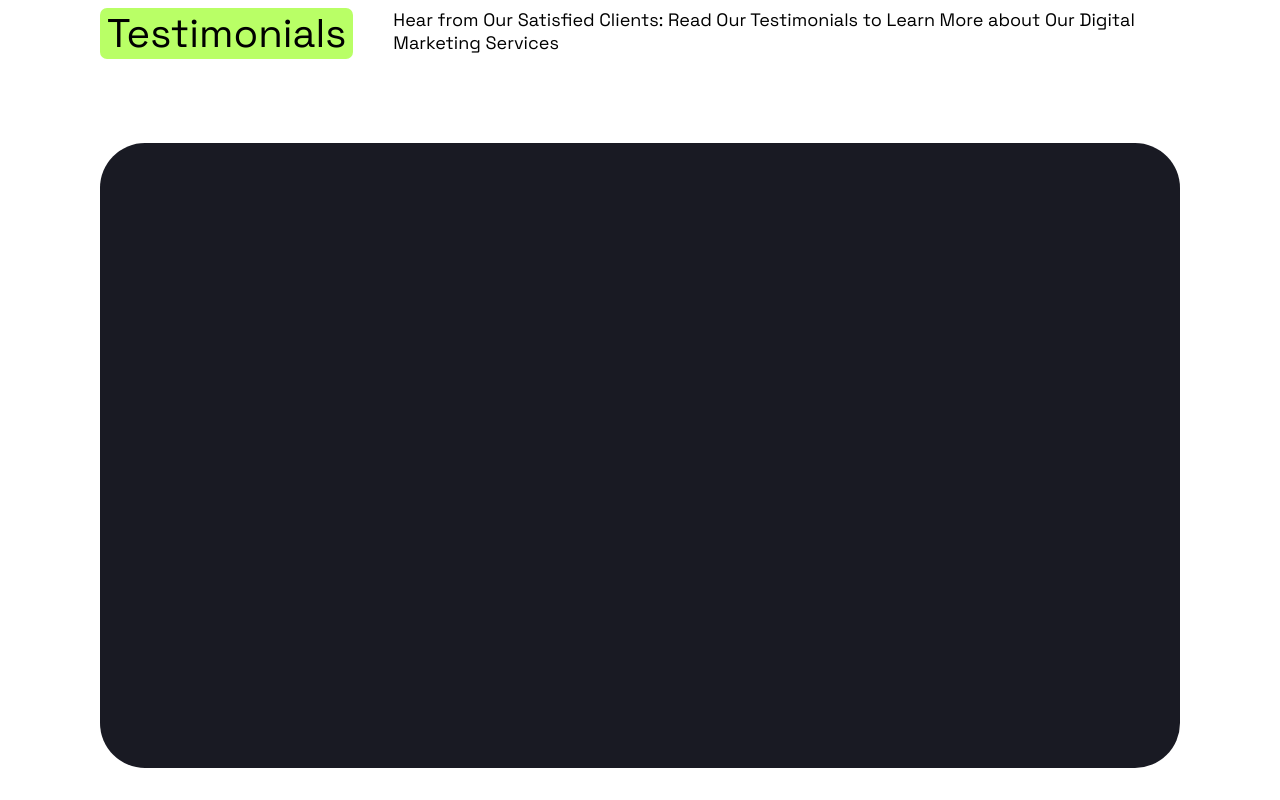
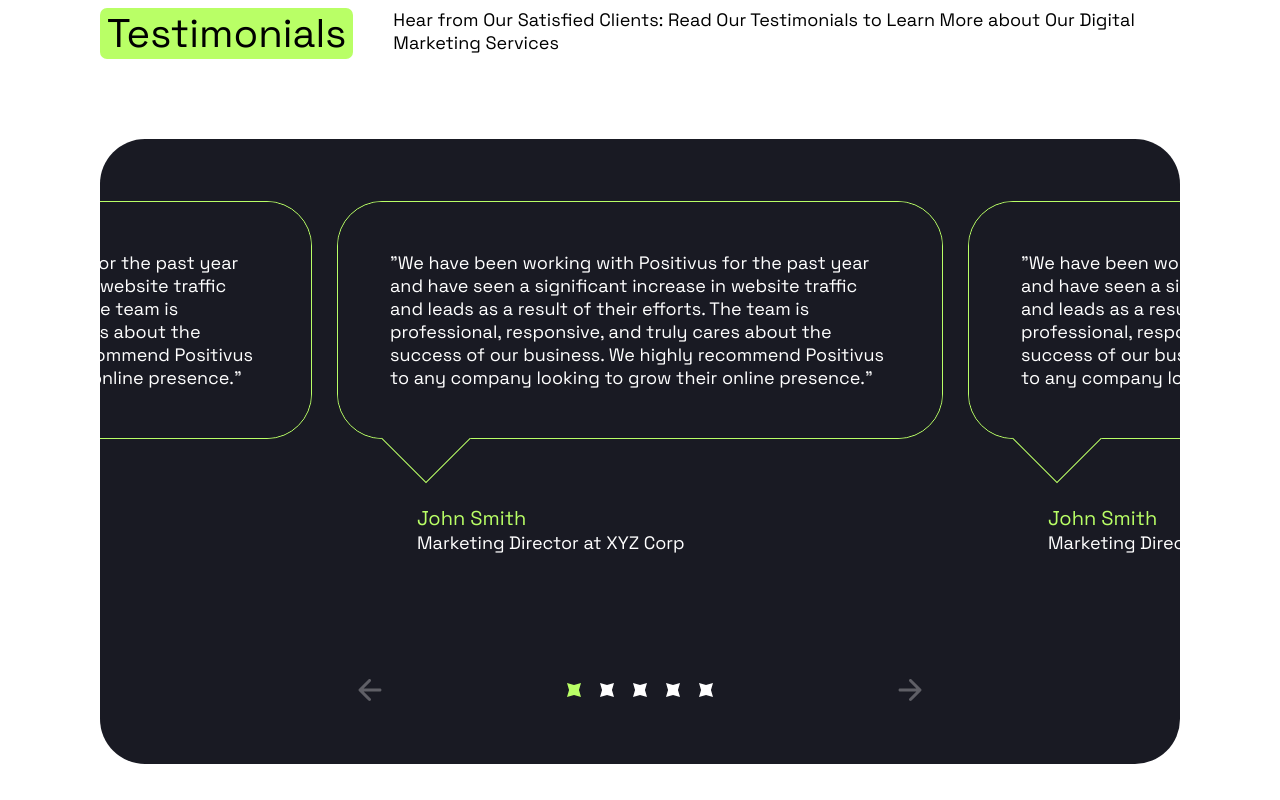
Before and after one commit to phurin-git/positivus, a Next.js app: page / in a window 1280 px wide. Shown: the part 6160-6960 px from the top of the page. Built offline with nearby package versions, Linux system fonts and the light colour scheme.

Commit message:
Update commit

```diff
--- a/src/app/components/Logo.tsx
+++ b/src/app/components/Logo.tsx
@@ -1,13 +1,12 @@
 import Image from "next/image";
-import clsx from "clsx";
 
 export default function Logo({property, width=219.54, height=36}:{property?: string, width?: number, height?: number}) {
     return (
-        <Image src="/logo.svg" alt="" width={width} height={height} priority className={clsx(
-            "w-auto h-auto",
-            {
-                "filter invert": property === 'white',
-            }
-        )}/>
+        <Image src="/logo.svg" alt="" width={width} height={height}
+        style={{
+            width: 'auto',
+            height: 'auto',
+          }}
+        priority className={property === 'white' ? "filter invert" : ""}/>
     );
 }
--- /dev/null
+++ b/src/app/components/TestimonalBubble.tsx
@@ -0,0 +1,16 @@
+export default function TestimonalBubble({className=""}:{className?:string}) {
+    return (
+        <div className={`${className} flex flex-col gap-5`}>
+            <div className="relative w-[606px] h-[237.95px] rounded-[45px] border border-green">
+                <div className="absolute w-16 h-16 rotate-45 border border-green bg-dark translate-x-[56px] translate-y-[203.95px]"></div>
+                <div className="absolute w-full h-full flex  justify-center items-center px-[52px] py-[48px] rounded-[45px] bg-dark">
+                    <p>"We have been working with Positivus for the past year and have seen a significant increase in website traffic and leads as a result of their efforts. The team is professional, responsive, and truly cares about the success of our business. We highly recommend Positivus to any company looking to grow their online presence."</p>
+                </div>
+            </div>
+            <div className="mt-[45.25px] ml-[80px]">
+                <h4 className="text-green">John Smith</h4>
+                <p>Marketing Director at XYZ Corp</p>
+            </div>
+        </div>
+    );
+}
--- a/src/app/layout.tsx
+++ b/src/app/layout.tsx
@@ -16,7 +16,7 @@
 }>) {
   return (
     <html lang="en">
-      <body className={`${space_grotesk.className || ''} leading-normal tracking-normal antialiased h-full px-[100px] overscroll-none`}>{children}</body>
+      <body className={`${space_grotesk.className || ''} w-  leading-normal tracking-normal antialiased px-[100px] overscroll-none`}>{children}</body>
     </html>
   );
 }
--- a/src/app/page.tsx
+++ b/src/app/page.tsx
@@ -7,10 +7,11 @@
 import Testimonials from "./section/Testimonials";
 import Footer from "./section/Footer";
 import Contact from "./section/Contact";
-
+import Test from "./test"
 export default function Home() {
   return (
     <>
+      {false && <Test />}
       <Landing />
       <Services />
       <CTA />
--- a/src/app/section/Testimonials.tsx
+++ b/src/app/section/Testimonials.tsx
@@ -1,11 +1,51 @@
+'use client'
+import {useState} from "react"
 import HeadingAndSubHeading from "../components/HeadingAndSubHeading"
+import TestimonalBubble from "../components/TestimonalBubble"
 
 export default function Testimonials() {
+    const [items, setItems] = useState([
+        <TestimonalBubble key="1" className="snap-always snap-center"/>,
+        <TestimonalBubble key="2" className="snap-always snap-center"/>,
+        <TestimonalBubble key="3" className="snap-always snap-center"/>,
+        <TestimonalBubble key="4" className="snap-always snap-center"/>,
+        <TestimonalBubble key="5" className="snap-always snap-center"/>
+    ])
+
+    const [page, setPage] = useState(1)
+
+    const handleLeft = () => {
+        setItems([...items.slice(1), items[0]])
+        setPage(page <= 1? items.length : page-1)
+    }
+
+    const handleRight = () => {
+        setItems([items[items.length-1], ...items.slice(0, items.length-1)])
+        setPage(page >= items.length? 1 : page+1)
+    }
+
     return (
         <div className="pt-[70px] mt-[70px]">
             <HeadingAndSubHeading HeadLabel="Testimonials" SubHeadLabel="Hear from Our Satisfied Clients: Read Our Testimonials to Learn More about Our Digital Marketing Services" SubWidth="473px"/>
-            <div className="w-full h-[625px] rounded-[45px] bg-dark text-white">
-                <div className="mt-[84px] flex flex-col justify-center gap-[124px]"></div>
+            <div className="w-full h-[625px] rounded-[45px] flex items-center bg-dark text-white">
+                <div className="w-full flex flex-col justify-center items-center gap-[124px]">
+                    <div className="w-full flex gap-[25px] justify-center overflow-hidden scroll-smooth snap-x snap-mandatory">
+                        {items[items.length-1]}
+                        {items}
+                        {items[0]}
+                    </div>
+                    <div className="w-[564px] flex justify-between items-center">
+                        <button onClick={handleLeft}><svg width="24" height="24" viewBox="0 0 24 24" className="fill-white opacity-[0.3] hover:opacity-100" xmlns="http://www.w3.org/2000/svg"><path d="M22 13.5C22.8284 13.5 23.5 12.8284 23.5 12C23.5 11.1716 22.8284 10.5 22 10.5L22 13.5ZM0.939341 10.9393C0.353554 11.5251 0.353554 12.4749 0.93934 13.0607L10.4853 22.6066C11.0711 23.1924 12.0208 23.1924 12.6066 22.6066C13.1924 22.0208 13.1924 21.0711 12.6066 20.4853L4.12132 12L12.6066 3.51472C13.1924 2.92893 13.1924 1.97918 12.6066 1.3934C12.0208 0.807611 11.0711 0.807611 10.4853 1.3934L0.939341 10.9393ZM22 10.5L2 10.5L2 13.5L22 13.5L22 10.5Z"/></svg></button>
+                        <div className="w-[146px] flex gap-[19px]">
+                            <button><svg width="14" height="14" viewBox="0 0 14 14" className={`${page === 1 ? "fill-green" : "fill-white"} hover:stroke-green`} xmlns="http://www.w3.org/2000/svg"><path d="M7.0099 2.05941L14 0L11.9604 7.0099L14 14L7.0099 11.9604L0 14L2.05941 7.0099L0 0L7.0099 2.05941Z"/></svg></button>
+                            <button><svg width="14" height="14" viewBox="0 0 14 14" className={`${page === 2 ? "fill-green" : "fill-white"} hover:stroke-green`} xmlns="http://www.w3.org/2000/svg"><path d="M7.0099 2.05941L14 0L11.9604 7.0099L14 14L7.0099 11.9604L0 14L2.05941 7.0099L0 0L7.0099 2.05941Z"/></svg></button>
+                            <button><svg width="14" height="14" viewBox="0 0 14 14" className={`${page === 3 ? "fill-green" : "fill-white"} hover:stroke-green`} xmlns="http://www.w3.org/2000/svg"><path d="M7.0099 2.05941L14 0L11.9604 7.0099L14 14L7.0099 11.9604L0 14L2.05941 7.0099L0 0L7.0099 2.05941Z"/></svg></button>
+                            <button><svg width="14" height="14" viewBox="0 0 14 14" className={`${page === 4 ? "fill-green" : "fill-white"} hover:stroke-green`} xmlns="http://www.w3.org/2000/svg"><path d="M7.0099 2.05941L14 0L11.9604 7.0099L14 14L7.0099 11.9604L0 14L2.05941 7.0099L0 0L7.0099 2.05941Z"/></svg></button>
+                            <button><svg width="14" height="14" viewBox="0 0 14 14" className={`${page === 5 ? "fill-green" : "fill-white"} hover:stroke-green`} xmlns="http://www.w3.org/2000/svg"><path d="M7.0099 2.05941L14 0L11.9604 7.0099L14 14L7.0099 11.9604L0 14L2.05941 7.0099L0 0L7.0099 2.05941Z"/></svg></button>
+                        </div>
+                        <button onClick={handleRight}><svg width="24" height="24" viewBox="0 0 24 24" className="fill-white opacity-[0.3] hover:opacity-100" xmlns="http://www.w3.org/2000/svg"><path d="M2 10.5C1.17157 10.5 0.5 11.1716 0.5 12C0.5 12.8284 1.17157 13.5 2 13.5L2 10.5ZM23.0607 13.0607C23.6464 12.4749 23.6464 11.5251 23.0607 10.9393L13.5147 1.3934C12.9289 0.807613 11.9792 0.807613 11.3934 1.3934C10.8076 1.97919 10.8076 2.92893 11.3934 3.51472L19.8787 12L11.3934 20.4853C10.8076 21.0711 10.8076 22.0208 11.3934 22.6066C11.9792 23.1924 12.9289 23.1924 13.5147 22.6066L23.0607 13.0607ZM2 13.5L22 13.5L22 10.5L2 10.5L2 13.5Z"/></svg></button>
+                    </div>
+                </div>
             </div>
         </div>
     )
--- /dev/null
+++ b/src/app/test.tsx
@@ -0,0 +1,45 @@
+'use client'
+
+import { useState, useRef, useEffect } from "react"
+
+export default function Test() {
+    const [items, setItems] = useState([
+        <p key="1" className="snap-center bg-red-600">1</p>,
+        <p key="2" className="snap-center bg-blue-600">2</p>,
+        <p key="3" className="snap-center bg-green">3</p>,
+        <p key="4" className="snap-center bg-yellow-600">4</p>,
+        <p key="5" className="snap-center bg-pink-600">5</p>,
+        <p key="6" className="snap-center bg-blue-600">6</p>,
+        <p key="7" className="snap-center bg-green">7</p>,
+        <p key="8" className="snap-center bg-yellow-600">8</p>,
+        <p key="9" className="snap-center bg-pink-600">9</p>
+    ])
+
+    const itemsRef = useRef<HTMLDivElement>(null)
+
+    const handleLeft = () => {
+        if (itemsRef.current) {
+            itemsRef.current.scrollBy({left: -itemsRef.current.clientWidth/2})
+        }
+    }
+
+    const handleRight = () => {
+        if (itemsRef.current) {
+            itemsRef.current.scrollBy({left: itemsRef.current.clientWidth/2})
+        }
+    }
+
+    return (
+        <div className="flex w-full flex-col justify-center items-center gap-5">
+            <div className="flex w-[100px] items-center gap-10 overflow-x-scroll scroll-smooth snap-x snap-mandatory" ref={itemsRef}>
+                {items[items.length-1]}
+                {items}
+                {items[0]}
+            </div>
+            <div className="flex w-full justify-center items-center gap-2">
+                <button onClick={handleLeft} className="bg-emerald-400">Left</button>
+                <button onClick={handleRight} className="bg-emerald-400">Right</button>
+            </div>
+        </div>
+    )
+}
```
Also changed, not shown: src/app/components/TestimonalNavigation.tsx (added), 1 other file (tests, documents, lock files or other folders).
